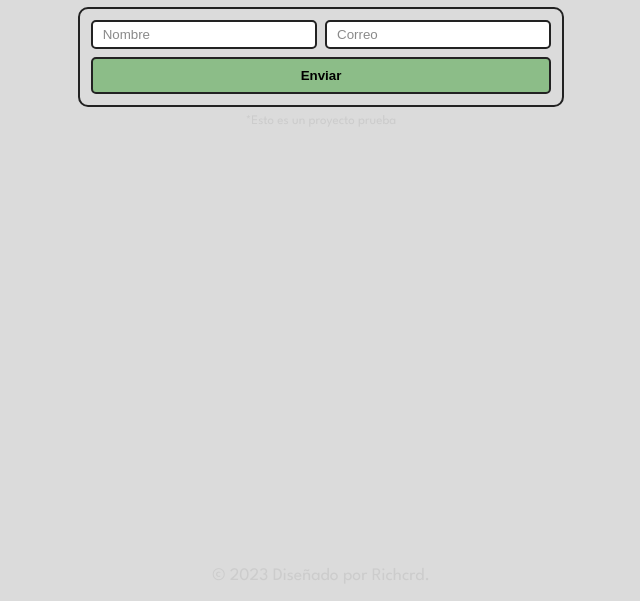
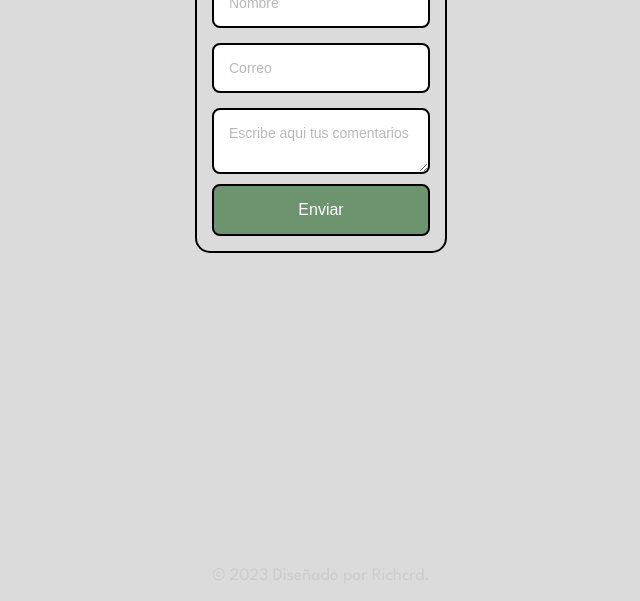
Before and after one commit to richcrd/registro, a plain HTML site: page index.html in a window 1280 px wide. Shown: the part 199-800 px from the top of the page, without its empty margins (319-959 px from the left). Drawn offline with Linux system fonts and the light colour scheme.

Commit message:
v1.4
- Formspree and Comments added

```diff
--- a/index.html
+++ b/index.html
@@ -11,13 +11,19 @@
   <div class="title-signup">
     <h2>Subscríbete</h2>
   <div class="container">
-    <form action="https://formspree.io/f/mknllbek" method="POST" class="form">
-      <input type="text" placeholder="Nombre" class="name">
-      <input type="email" placeholder="Correo" class="email">
-      <button type="submit" class="button">Enviar</button>
+    <form action="https://formspree.io/f/mnqkkvre" method="POST">
+      <label>
+       <input type="name" name="name" placeholder="Nombre" class="name">
+      </label>
+      <label>
+       <input type="email" name="email" placeholder="Correo" class="email">
+      </label>
+      <label>
+       <textarea name="message" placeholder="Escribe aqui tus comentarios" class="comments"></textarea>
+      </label>
+       <button type="submit">Enviar</button>
     </form>
   </div>
-  <p class="parrafo">*Esto es un proyecto prueba</p>
 </div>
 <footer>
   <div class="footer-content">
--- a/styles.css
+++ b/styles.css
@@ -24,56 +24,64 @@ body {
 }
 
 .container {
-    border: 2px solid #222;
-    padding: 11px;
-    border-radius: 10px;
-    margin: 30px 30px 5px 30px;
+    max-width: 400px;
+    margin: 15px auto;
+    border: 2px solid #000;
+    padding: 15px;
+    border-radius: 15px;
   }
 
-.form {
+  form {
     display: flex;
-    flex-wrap: wrap;
-    gap: 0.5rem;
+    flex-direction: column;
+    gap: 10px;
+    margin-top: 10px;
   }
 
-.name {
-    flex: 1 0 10rem;
-    padding: 5px;
-    border: 2px solid #222;
-    border-radius: 5px;
+  label {
+    display: flex;
+    flex-direction: column;
+    font-size: 14px;
   }
 
-.name::placeholder {
-    padding-left: 5px;
-    opacity: 85%;
+  input,
+  textarea {
+    padding: 10px;
+    margin-top: 5px;
+    border: 1px solid #ccc;
+    border-radius: 4px;
+    box-sizing: border-box;
+    width: 100%;
+    font-size: 14px;
+    border: 2px solid #000;
+    padding: 15px;
+    border-radius: 8px;
   }
 
-.email {
-    flex: 1 0 10rem;
-    padding: 5px;
-    border: 2px solid #222;
-    border-radius: 5px;
+  input::placeholder {
+    opacity: 50%;
   }
 
-.email::placeholder {
-    padding-left: 5px;
-    opacity: 85%;
+  textarea::placeholder {
+    font-family: sans-serif;
+    opacity: 50%;
   }
 
-.button {
-    flex: 1 0 5rem;
-    background-color: #8cbd88;
-    padding: 9px;
-    border: 2px solid #222;
-    border-radius: 5px;
-    font-weight: 700;
+  button {
+    background-color: #6d936f;
+    color: white;
+    padding: 10px;
+    border: none;
+    border-radius: 4px;
     cursor: pointer;
+    font-size: 16px;
+    border: 2px solid #000;
+    padding: 15px;
+    border-radius: 8px;
   }
 
-.button:hover {
-    background-color: #3c6238;
-    transition: 0.5s;
-    color: #fff;
+  button:hover {
+    background-color: #668468;
   }
 
 .title-signup {
```
Lines whose indentation alone changed are shown as unchanged.
